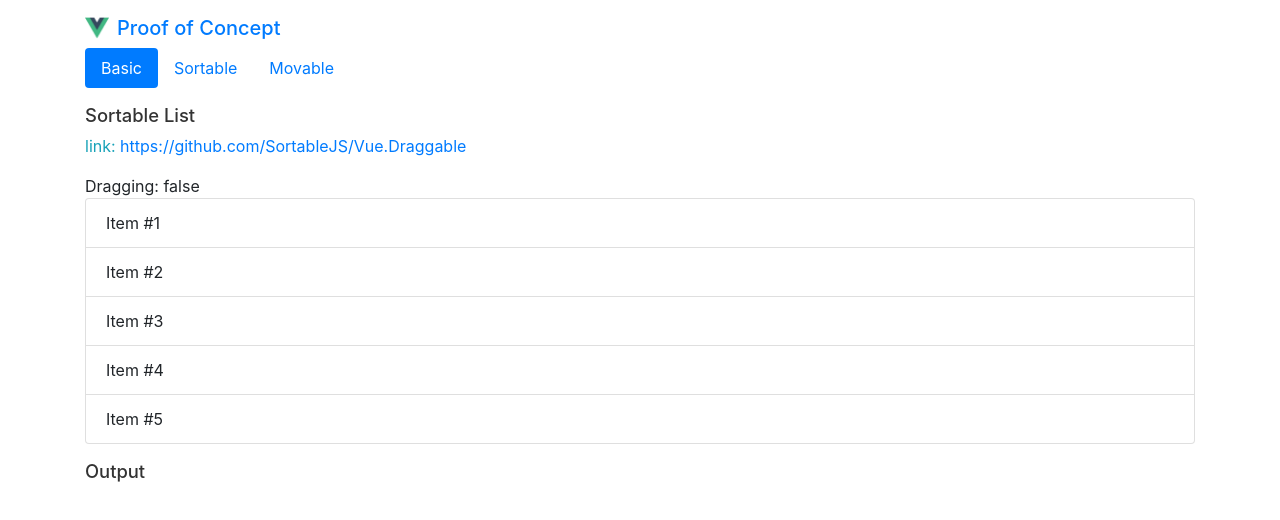
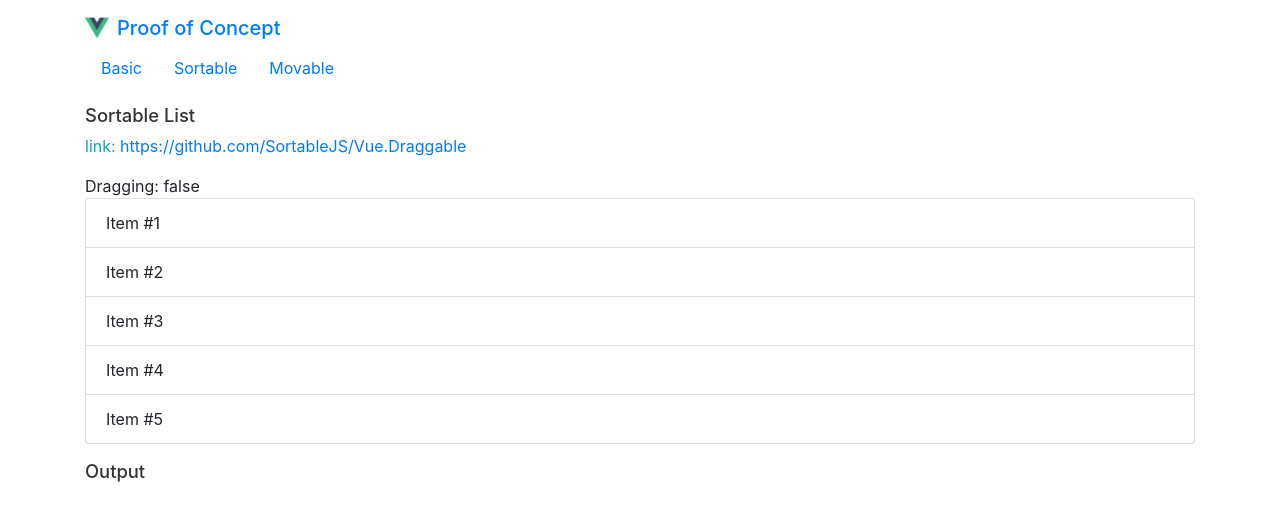
Before and after one commit to bverboven/vuejs-poc, a Vue app: page /draggable/basic in a window 1280 px wide. Shown: the top 520 px of the page. Built offline with nearby package versions, Linux system fonts and the light colour scheme.

Commit message:
changed name from basic to basicDraggable

```diff
--- a/src/poc/draggable/Home.vue
+++ b/src/poc/draggable/Home.vue
@@ -3,7 +3,7 @@
     <ul class="nav nav-pills mb-3">
       <li class="nav-item">
         <router-link
-          :to="{ name: 'basic' }"
+          :to="{ name: 'basicDraggable' }"
           class="nav-link"
           active-class="active"
           exact
```
